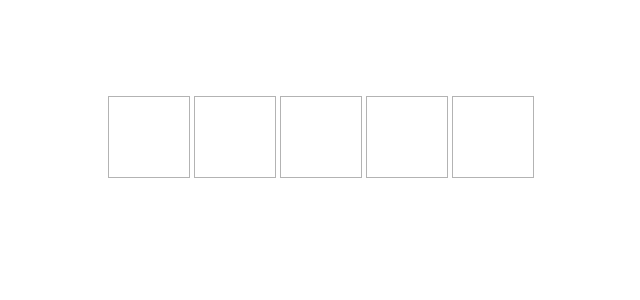
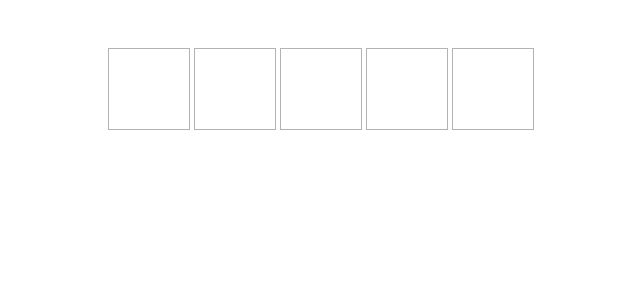
Before and after one commit to zanuarts/a-wordle-on-tdd-in-vuejs, a Vue app in the folder wordle/: page / in a window 1280 px wide. Shown: the top 300 px of the page, without its empty margins (319-959 px from the left). Built offline with nearby package versions, Linux system fonts and the light colour scheme.

Commit message:
Tweak styling

```diff
--- a/wordle/src/components/GuessView.vue
+++ b/wordle/src/components/GuessView.vue
@@ -17,6 +17,10 @@ defineProps<{ guess: string }>();
 </template>
 
 <style scoped>
+ul {
+  margin: 0;
+  padding: 0;
+}
 .word {
   list-style: none;
   padding: 0;
--- a/wordle/src/components/WordleBoard.vue
+++ b/wordle/src/components/WordleBoard.vue
@@ -52,6 +52,17 @@ main {
   white-space: nowrap;
   text-align: center;
 }
+
+ul {
+  list-style: none;
+  margin: 0;
+  padding: 0;
+}
+
+li {
+  margin-bottom: 0.25rem;
+}
+
 @keyframes end-of-game-message-animation {
   0% {
     opacity: 0;
```
